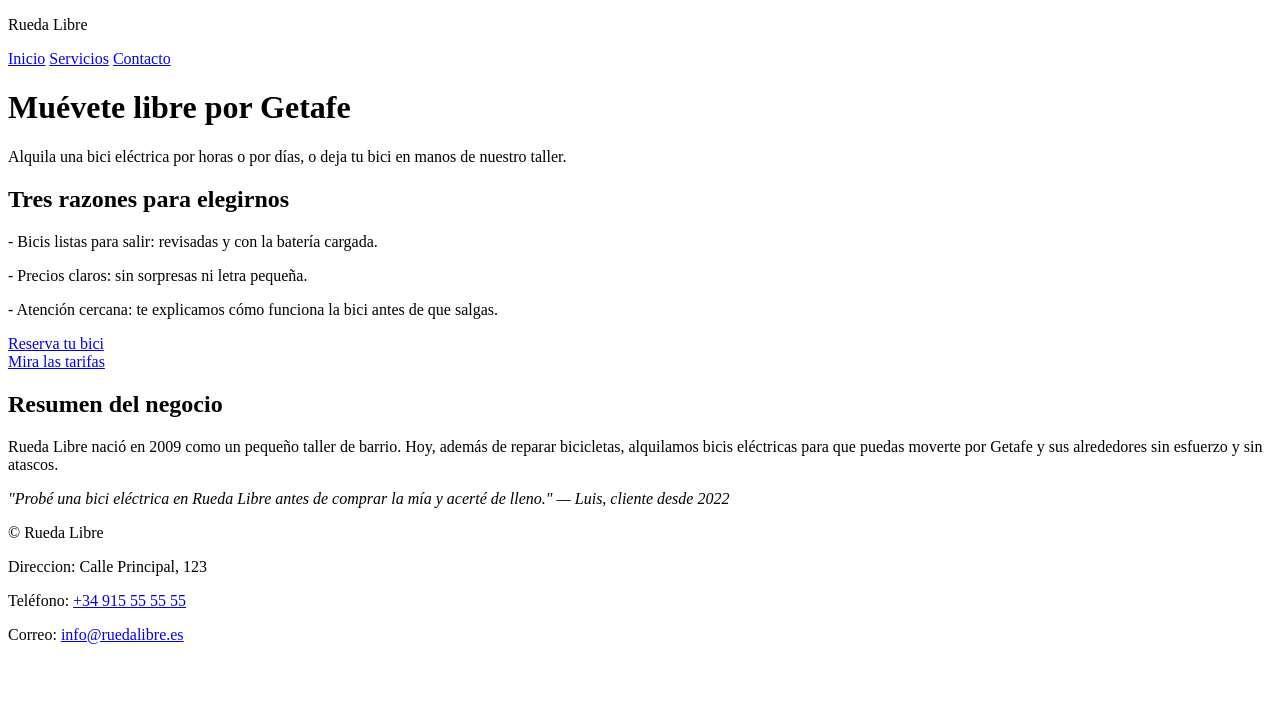
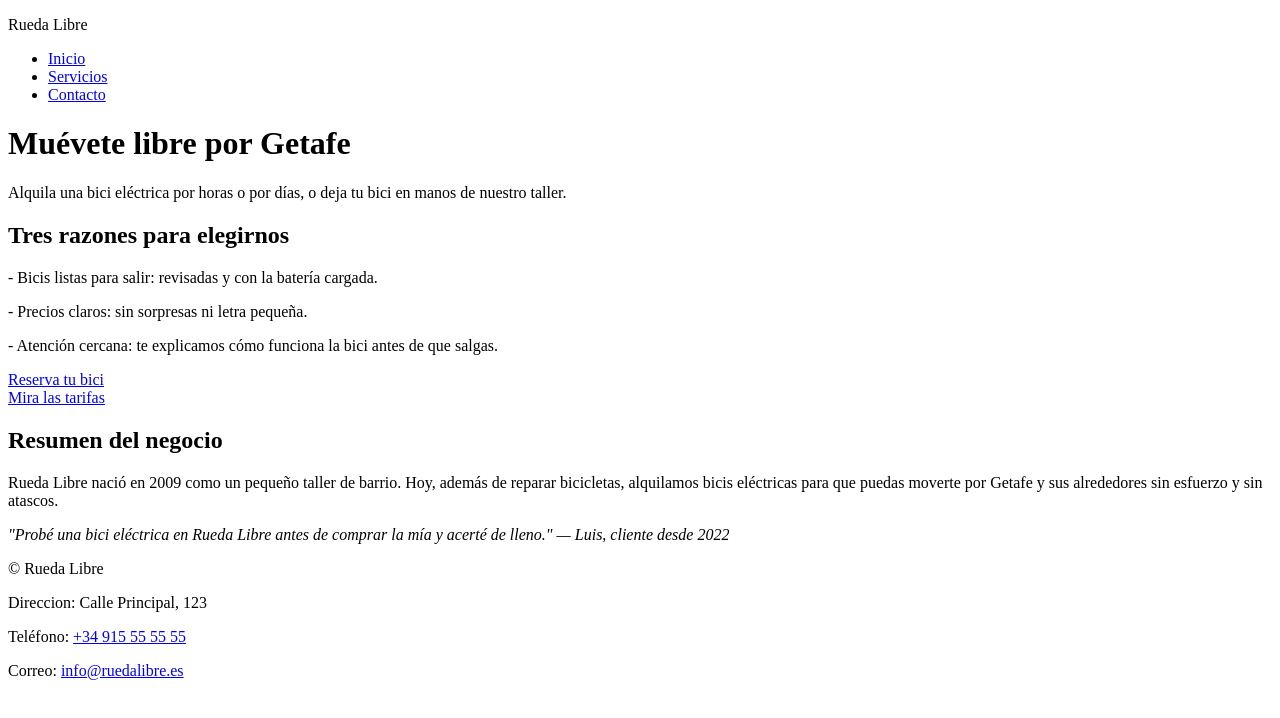
Before and after one commit to CursoGetafe/plantilla-repositorio, a plain HTML site: page index.html in a window 1280 px wide. Drawn offline with Linux system fonts and the light colour scheme.

Commit message:
Igualar menu

```diff
--- a/index.html
+++ b/index.html
@@ -17,10 +17,11 @@
     <!-- TODO: nombre o logo del negocio -->
     <p>Rueda Libre</p>
     <nav aria-label="Principal">
-      <!-- TODO (sesión 4): convierte el menú en una lista de enlaces -->
-      <a href="index.html">Inicio</a>
-      <a href="servicios.html">Servicios</a>
-      <a href="contacto.html">Contacto</a>
+      <ul>
+        <li><a href="index.html" aria-current="page">Inicio</a></li>
+        <li><a href="servicios.html">Servicios</a></li>
+        <li><a href="contacto.html">Contacto</a></li>
+      </ul>
     </nav>
   </header>
 
```
Also changed, not shown: servicios.html (+5 -4 lines).
